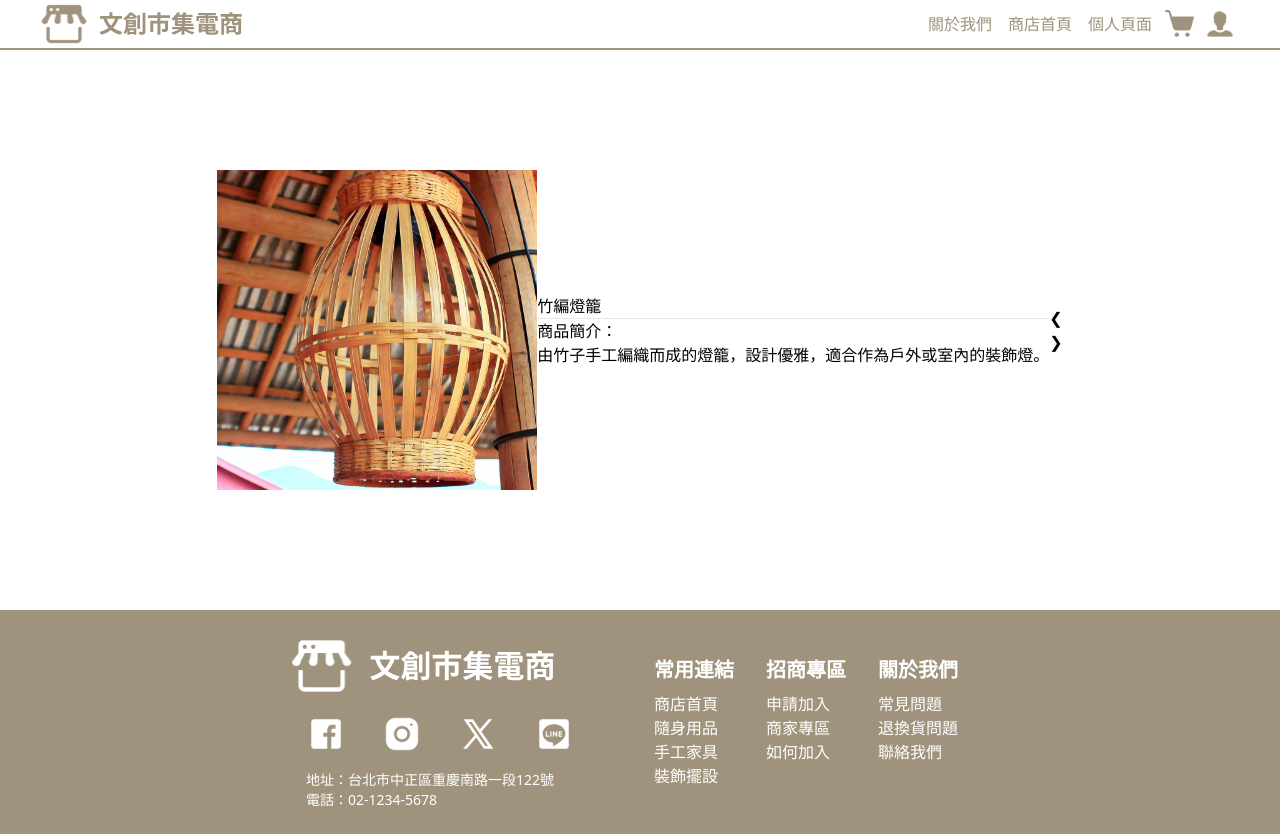
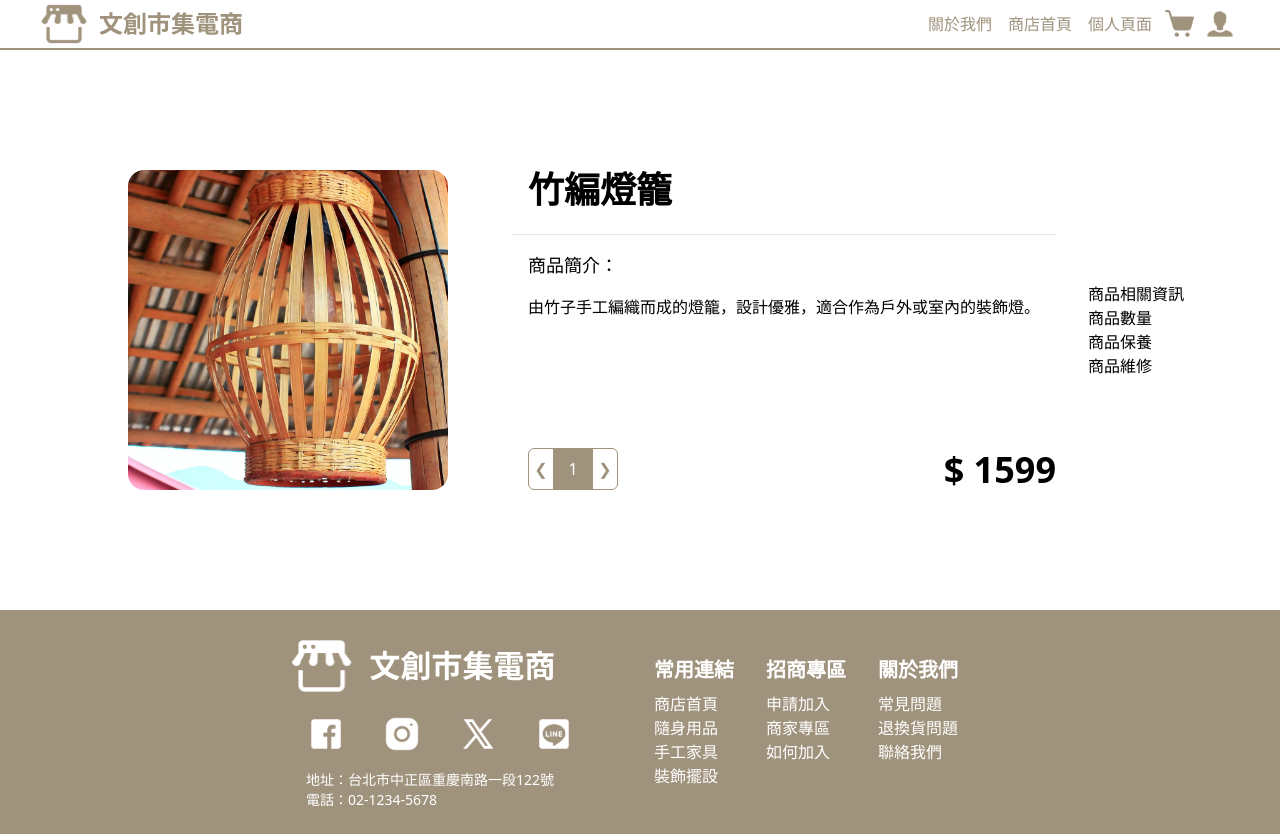
Before and after one commit to lawrence565/e-commerce-demo, a React (Vite) app: page /stores/decorations/Bamboo_Lantern in a window 1280 px wide. Built offline with nearby package versions, Linux system fonts and the light colour scheme.

Commit message:
Adjusting the Product page

```diff
--- a/src/pages/Product.tsx
+++ b/src/pages/Product.tsx
@@ -1,5 +1,5 @@
 import { useParams } from "react-router-dom";
-// import { useState, useRef } from "react";
+import { useState } from "react";
 import gadgets from "../assets/gadgets.json";
 import furnitures from "../assets/furnitures.json";
 import decorations from "../assets/decorations.json";
@@ -17,6 +17,8 @@ function ProductPage() {
     category: string;
     productName: string;
   }>();
+  const [amount, setAmount] = useState(1);
+
   if (!category || !productName) {
     return (
       <div className="h-[100dvh] w-[100dvw] font-bold bg-midBrown text-white">
@@ -32,33 +34,79 @@ function ProductPage() {
   };
 
   const products = data[category];
-  console.log(products);
+  let product = products?.find((item) => item.name === productName);
 
-  let product = products?.find((item) => item.name === productName);
-  console.log(product);
-  console.log(`${product?.img}`);
+  const add = () => {
+    setAmount(amount + 1);
+  };
+
+  const minus = () => {
+    setAmount(amount - 1);
+  };
 
   return (
-    <div
-      id="product"
-      className="flex justify-center items-center min-h-[70dvh]"
-    >
-      <div id="product-img" className="aspect-square h-[40dvh]">
-        <img src={`../${product?.img}`} />
+    <div className="min-h-[70dvh] flex justify-center items-center">
+      <div id="product" className="flex justify-center items-center h-fit">
+        <div
+          id="product-img"
+          className="aspect-square h-[40dvh] rounded-2xl overflow-hidden mx-8 "
+        >
+          <img src={`../${product?.img}`} />
+        </div>
+        <div id="product-desc" className="mx-8 h-[40dvh] flex flex-col">
+          <div className="flex-[4] h-full">
+            <h1 className="text-4xl mx-4 mb-6 font-bold">{product?.title}</h1>
+            <hr className="text-midBrown" />
+            <h3 className="text-lg m-4">商品簡介：</h3>
+            <p className="m-4">{product?.content}</p>
+          </div>
+          <div
+            id="amount&price"
+            className="flex-1 flex items-end justify-between"
+          >
+            <div className="mx-4">
+              <div
+                className={`text-red-500 text-sm ${
+                  amount === 20 ? "" : "invisible"
+                }`}
+              >
+                已達到購買上限
+              </div>
+              <div
+                id="amount"
+                className="w-fit flex rounded-md border-[1px] border-midBrown"
+              >
+                <div className="w-6 flex justify-center items-centerp-2 text-midBrown">
+                  <button onClick={minus} disabled={amount === 1}>
+                    &#10094;
+                  </button>
+                </div>
+                <div className="w-10 flex justify-center items-center p-2 bg-midBrown text-white">
+                  {amount}
+                </div>
+                <div className="w-6 flex justify-center items-centerp-2 text-midBrown">
+                  <button onClick={add} disabled={amount === 20}>
+                    &#10095;
+                  </button>
+                </div>
+              </div>
+            </div>
+            <div className="font-bold text-4xl">{`$ ${product?.price}`}</div>
+          </div>
+        </div>
       </div>
-      <div id="product-desc">
-        <h1>{product?.title}</h1>
-        <hr />
-        <h3>商品簡介：</h3>
-        <p>{product?.content}</p>
-      </div>
-      <div>
+
+      <div id="info">
+        <div>商品相關資訊</div>
         <div>
-          <button>&#10094;</button>
+          <h3>商品數量</h3>
+          <p></p>
         </div>
-
         <div>
-          <button>&#10095;</button>
+          <h3>商品保養</h3>
+        </div>
+        <div>
+          <h3>商品維修</h3>
         </div>
       </div>
     </div>
```
